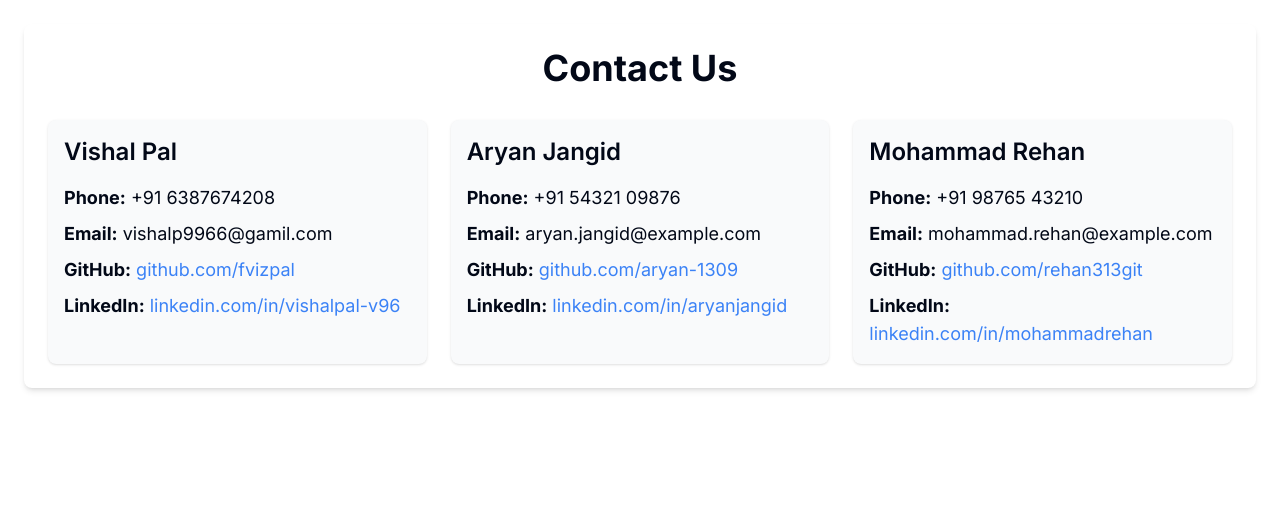
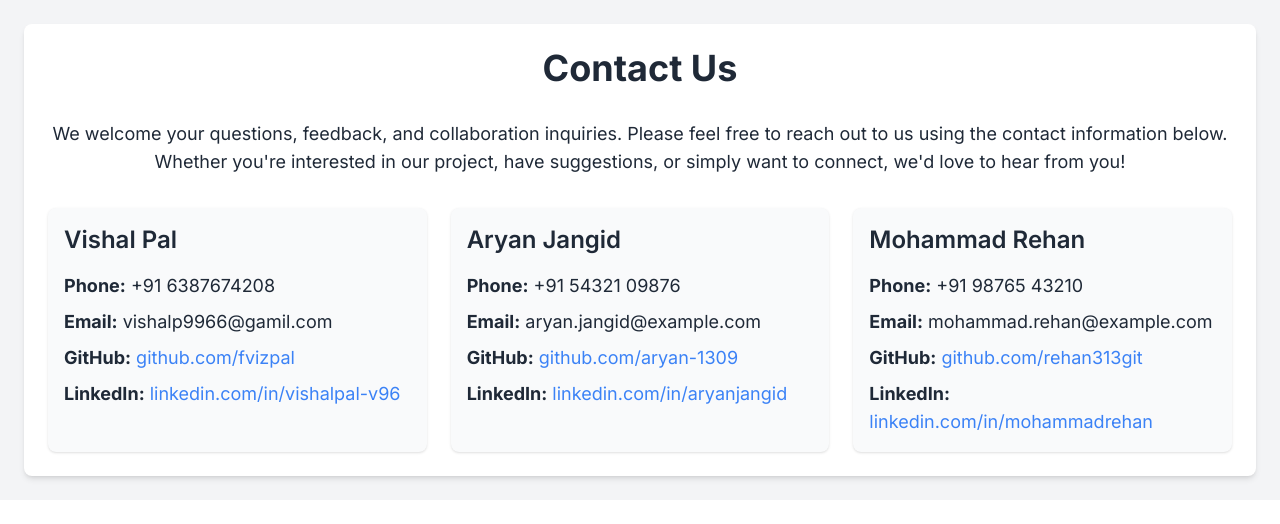
Before and after one commit to fvizpal/mechathon, a Next.js app: page /contact in a window 1280 px wide. Shown: the top 524 px of the page. Built offline with nearby package versions, Linux system fonts and the light colour scheme; no server answers; what @uploadthing/react would draw is missing.

Commit message:
modifications to contact and about page

```diff
--- a/src/app/(land)/about/page.tsx
+++ b/src/app/(land)/about/page.tsx
@@ -2,7 +2,7 @@ import React from 'react'
 
 const page = () => {
   return (
-    <div className="container mx-auto p-6">
+    <div className="bg-gray-100 text-gray-800 container mx-auto p-6">
       <div className="bg-white shadow-md rounded-lg p-6">
         <h1 className="text-4xl font-bold text-center mb-6">About Our Web App</h1>
         <p className="text-lg mb-4">
--- a/src/app/(land)/contact/page.tsx
+++ b/src/app/(land)/contact/page.tsx
@@ -2,9 +2,12 @@ import React from 'react'
 
 const page = () => {
   return (
-    <div className="container mx-auto p-6">
+    <div className="bg-gray-100 text-gray-800 container mx-auto p-6">
       <div className="bg-white shadow-md rounded-lg p-6">
         <h1 className="text-4xl font-bold text-center mb-8">Contact Us</h1>
+        <p className="text-lg text-center mb-8">
+          We welcome your questions, feedback, and collaboration inquiries. Please feel free to reach out to us using the contact information below. Whether you're interested in our project, have suggestions, or simply want to connect, we'd love to hear from you!
+        </p>
 
         <div className="grid grid-cols-1 md:grid-cols-3 gap-6">
           {/* <!-- Vishal Pal --> */}
```
